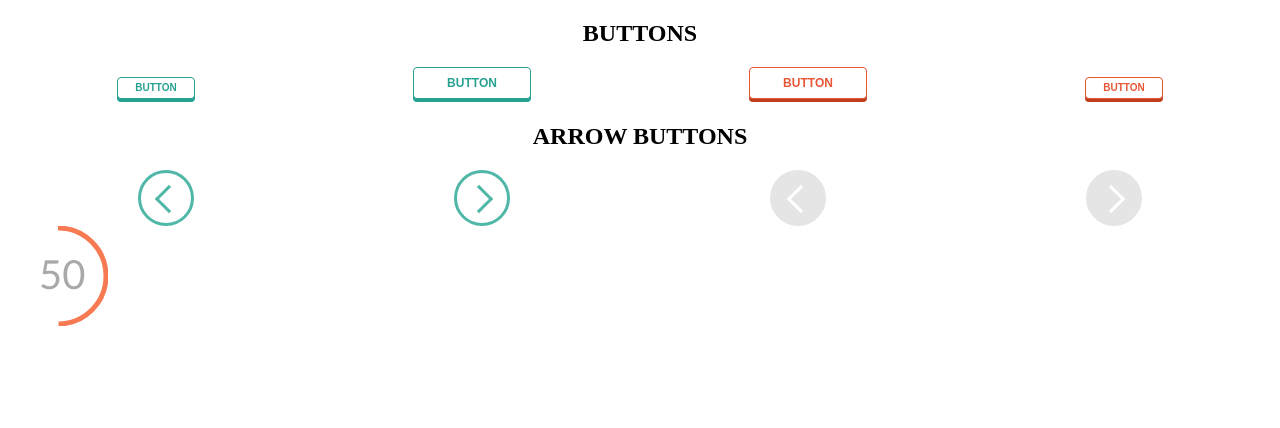
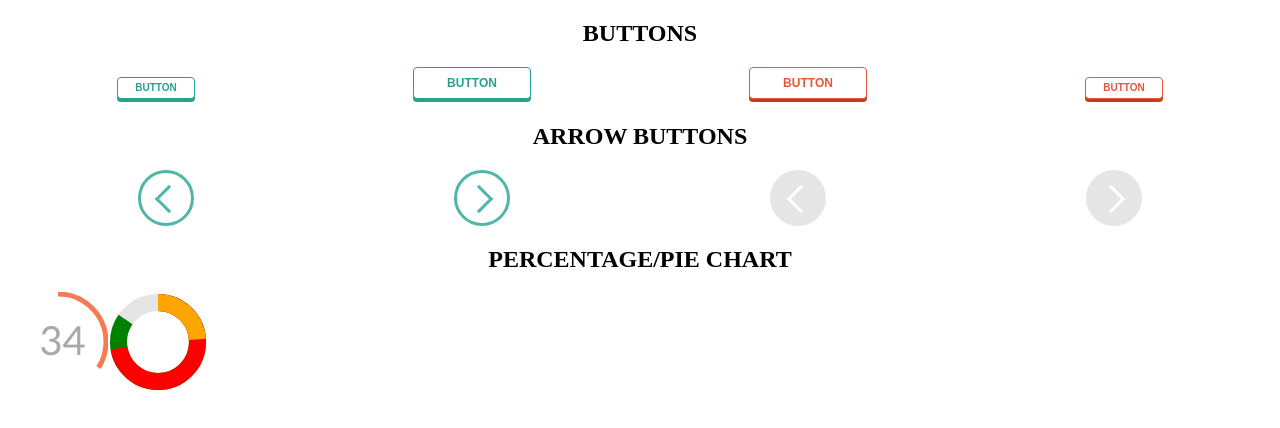
Before and after one commit to mojojoss/second_layout, a website with bundled scripts: page index.html in a window 1280 px wide. Built offline with nearby package versions, Linux system fonts and the light colour scheme; files whose address does not match are found by name.

Commit message:
percentage2+pie-chart

```diff
--- a/index.html
+++ b/index.html
@@ -33,13 +33,20 @@
 	</div>
 
 
-
-	<svg class="_percentage _percentage_animation" width="100" height="100">
+	<h2 style="text-align: center">PERCENTAGE/PIE CHART</h2>
+	<div style="display: flex">
+	<svg class="_percentage _percentage_animation" id="percentage1" width="100" height="100">
         <circle cx="50" cy="50" r="48" fill="none" stroke="#f77a52" stroke-width="5px" />
-        <text  class="_percentage_text" transform="rotate(90)" x ="31" y = "-37">50</text>
+        <text id="percentage_text1"  class="_percentage_text" data-percent="34" transform="rotate(90)" x ="31" y = "-37"></text>
     </svg>
 
+    <svg id="pie_svg" class="_pie-chart _pie-chart_animation" width="100" height="100">
+        <circle cx="50" cy="50" r="39.5" fill="none" stroke="rgb(229,229,229)" stroke-width="17px" />
+    </svg>
 
+	</div>
+
+	<script src="js.js"></script>
 	<script src="build/app.bundle.js"></script>
 </body>
 
--- /dev/null
+++ b/main/__percentage/_percentage.css
@@ -0,0 +1,17 @@
+._percentage {
+
+    transform: rotate(-90deg);
+}
+
+._percentage_animation {
+
+    stroke-dasharray: 301;
+	transition: all 2s ease;
+}
+._percentage_text{
+	fill: rgb(169,169,169);
+	margin: auto;
+	font-size: 40px;
+	font-family: 'Lato', sans-serif;
+	font-weight: 300;
+}
--- /dev/null
+++ b/main/__percentage/_percentage.js
@@ -0,0 +1,6 @@
+var percentage = document.getElementById("percentage1");
+var percentage_text = document.getElementById('percentage_text1')
+var percent = percentage_text.dataset.percent ;
+percentage.style.strokeDashoffset = 301-(3.01*percent);
+console.log(percentage_text.dataset.percent);
+percentage_text.innerHTML = percent;
--- /dev/null
+++ b/main/__pie-chart/_pie-chart.css
@@ -0,0 +1,11 @@
+._pie-chart {
+
+    transform: rotate(-90deg);
+}
+
+._pie-chart_animation{
+
+    stroke-dasharray: 301;
+	stroke-dashoffset: 0;
+	transition: all 2s ease;
+}
--- /dev/null
+++ b/main/__pie-chart/_pie-chart.js
@@ -0,0 +1,19 @@
+function pie(perc, color){
+var pie_svg = document.getElementById("pie_svg");
+var circle1 = document.createElementNS('http://www.w3.org/2000/svg','circle');
+var percValue = 301-(3.01*perc);
+pie_svg.appendChild(circle1);
+circle1.setAttribute('cx' , 50);
+circle1.setAttribute('cy' , 50);
+circle1.setAttribute('r' , 39.5);
+circle1.setAttribute('fill' , 'none');
+circle1.setAttribute('stroke' , color);
+circle1.setAttribute('stroke-width' , '17px');
+circle1.setAttribute('stroke-dasharray' , 300);
+circle1.setAttribute('stroke-dashoffset' , percValue);
+}
+//percentage.style.strokeDashoffset = 301-(3.01*percent);
+console.log(pie_svg);
+pie(70, 'green');
+pie(60, 'red');
+pie(20, 'orange');
--- a/main/main.js
+++ b/main/main.js
@@ -7,3 +7,7 @@ import './__arrow-button/_arrow-button_left.css';
 import './__arrow-button/_arrow-button_right.css';
 import './__arrow-button/_arrow-button_left-disabled.css';
 import './__arrow-button/_arrow-button_right-disabled.css';
+import './__percentage/_percentage.css';
+import './__percentage/_percentage.js';
+import './__pie-chart/_pie-chart.css';
+import './__pie-chart/_pie-chart.js';
--- a/style.css
+++ /dev/null
@@ -1,18 +0,0 @@
-._percentage {
-
-    transform: rotate(-90deg);
-}
-
-._percentage_animation {
-
-    stroke-dasharray: 300;
-    stroke-dashoffset: 150;
-	transition: all 2s ease;
-}
-._percentage_text{
-	fill: rgb(169,169,169);
-	margin: auto;
-	font-size: 40px;
-	font-family: 'Lato', sans-serif;
-	font-weight: 300;
-}
```
Also changed, not shown: build/app.bundle.js, js.js (added).
